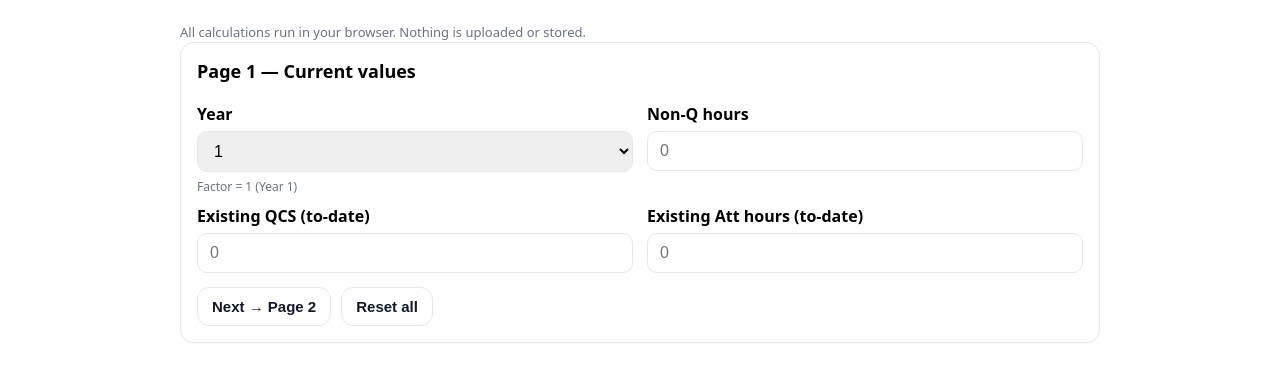
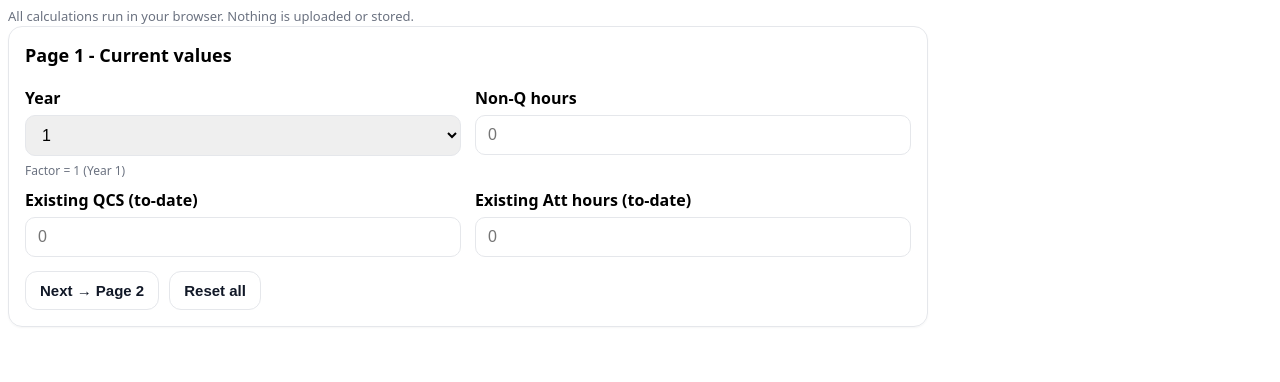
Before and after one commit to liammaquet-byte/QCAcalculator.io, a plain HTML site: page index.html in a window 1280 px wide. Drawn offline with Linux system fonts and the light colour scheme.

Commit message:
Add files via upload

```diff
--- a/index.html
+++ b/index.html
@@ -20,7 +20,7 @@ input[type=number] {
 }
 
     :root { --border:#e5e7eb; --muted:#6b7280; }
-    body { font-family: system-ui, -apple-system, Segoe UI, Roboto, sans-serif; margin: 24px auto; max-width: 920px; }
+    body { font-family: system-ui, -apple-system, Segoe UI, Roboto, sans-serif; margin: 24px aut; max-width: 920px; }
     h1 { margin: 0 0 12px; font-size: 24px; }
     .muted { color: var(--muted); font-size: 13px; line-height: 1.35; }
     .card { border: 1px solid var(--border); border-radius: 14px; padding: 16px; box-shadow: 0 1px 2px rgba(0,0,0,.04); }
@@ -107,7 +107,7 @@ input[type=number] {
 
 
   <div id="page1" class="card" role="tabpanel" aria-labelledby="tab1">
-    <h2 style="margin:0 0 10px; font-size:18px;">Page 1 — Current values</h2>
+    <h2 style="margin:0 0 10px; font-size:18px;">Page 1 - Current values</h2>
 
     <div class="row">
       <div>
@@ -146,7 +146,7 @@ input[type=number] {
   </div>
 
   <div id="page2" class="card" role="tabpanel" aria-labelledby="tab2" hidden>
-    <h2 style="margin:0 0 10px; font-size:18px;">Page 2 — This semester</h2>
+    <h2 style="margin:0 0 10px; font-size:18px;">Page 2 - This semester</h2>
 
     <div class="modules">
       <div class="muted">Enter up to 5 modules. Leave a module blank (no grade + 0 credits) to ignore it.</div>
```
